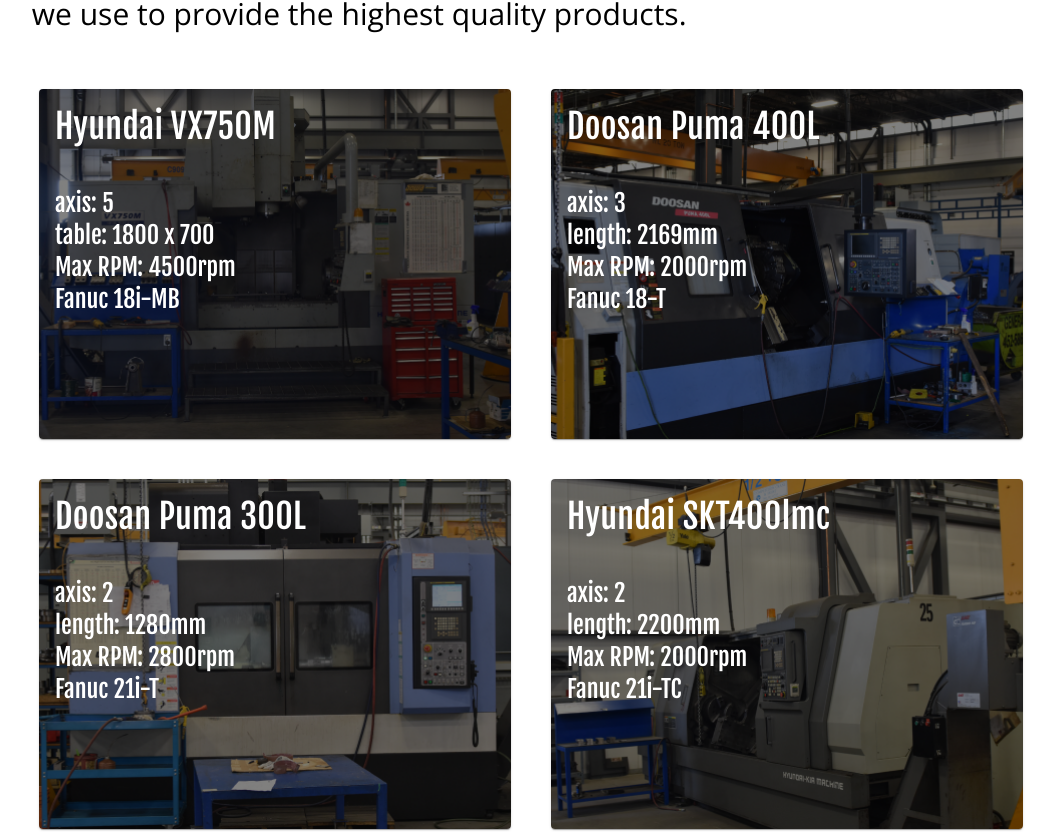
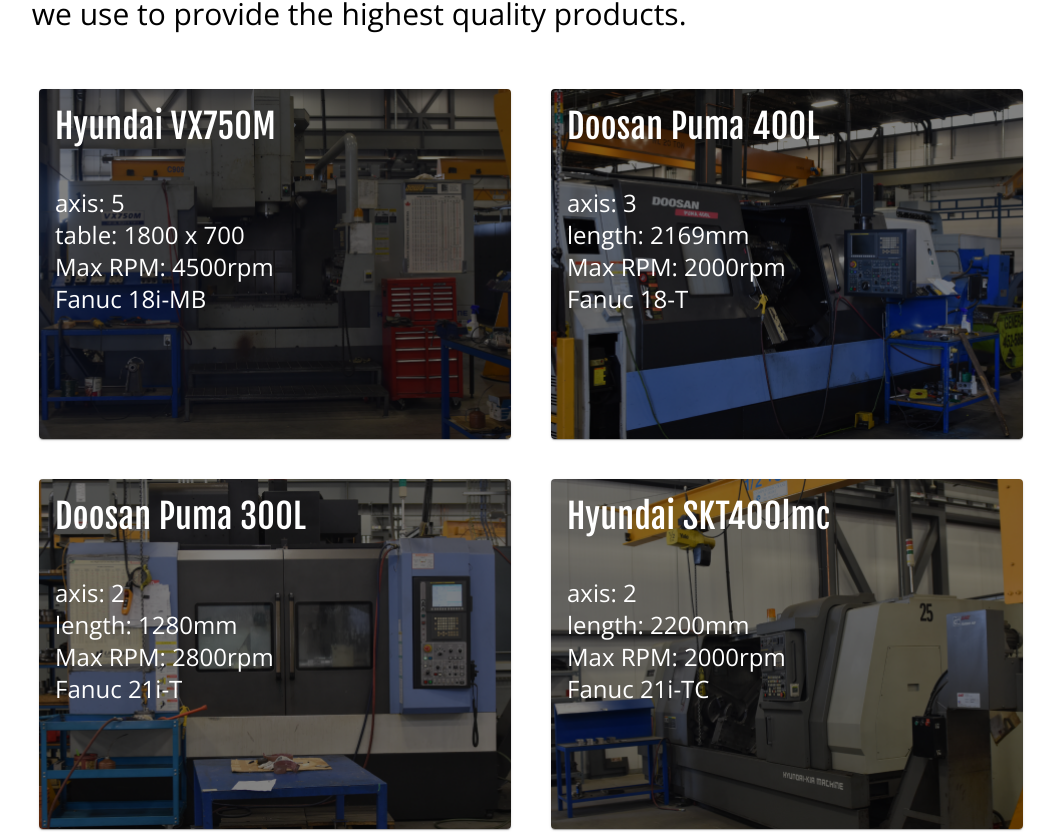
Before and after one commit to Bchiem08/digitalmachine, a React (Create React App) app: page /services in a window 1280 px wide. Shown: the part 1350-2182 px from the top of the page, without its empty margins (109-1164 px from the left). Built offline with nearby package versions, Linux system fonts and the light colour scheme; no server answers; the HTML template or start-up script is replaced by a standard one; what google-maps-react would draw is missing.

Commit message:
Change grid layout

```diff
--- a/src/Components/Pages/ServicesPage/MachineCards/cardgrid.js
+++ b/src/Components/Pages/ServicesPage/MachineCards/cardgrid.js
@@ -61,7 +61,7 @@
         }}
       >
         {cards.map((cards, index) => (
-          <Grid xs={12} sm={12} md={6} lg={6} xl={6} className="cardgrid">
+          <Grid xs={12} sm={12} md={6} lg={6} xl={4} className="cardgrid">
             <MachineCard
               key={"card" + index}
               image={cards.image}
--- a/src/Components/Pages/ServicesPage/MachineCards/machinecard.css
+++ b/src/Components/Pages/ServicesPage/MachineCards/machinecard.css
@@ -5,6 +5,7 @@
   max-width: 600px;
   height: 350px;
   margin: 20px;
+  border-radius: 10px;
 }
 
 .machinecardtitle {
--- a/src/Components/Pages/ServicesPage/MachineCards/machinecard.js
+++ b/src/Components/Pages/ServicesPage/MachineCards/machinecard.js
@@ -20,7 +20,7 @@
           <Typography
             variant="h5"
             className="machinecardtext"
-            style={{ fontFamily: "Fjalla One" }}
+            style={{ fontFamily: "Open Sans" }}
           >
             <div style={{ height: "40px" }} />
             {props.axis}
@@ -28,21 +28,21 @@
           <Typography
             variant="h5"
             className="machinecardtext"
-            style={{ fontFamily: "Fjalla One" }}
+            style={{ fontFamily: "Open Sans" }}
           >
             {props.length}
           </Typography>
           <Typography
             variant="h5"
             className="machinecardtext"
-            style={{ fontFamily: "Fjalla One" }}
+            style={{ fontFamily: "Open Sans" }}
           >
             {props.rpm}
           </Typography>
           <Typography
             variant="h5"
             className="machinecardtext"
-            style={{ fontFamily: "Fjalla One" }}
+            style={{ fontFamily: "Open Sans" }}
           >
             {props.control}
           </Typography>
```
